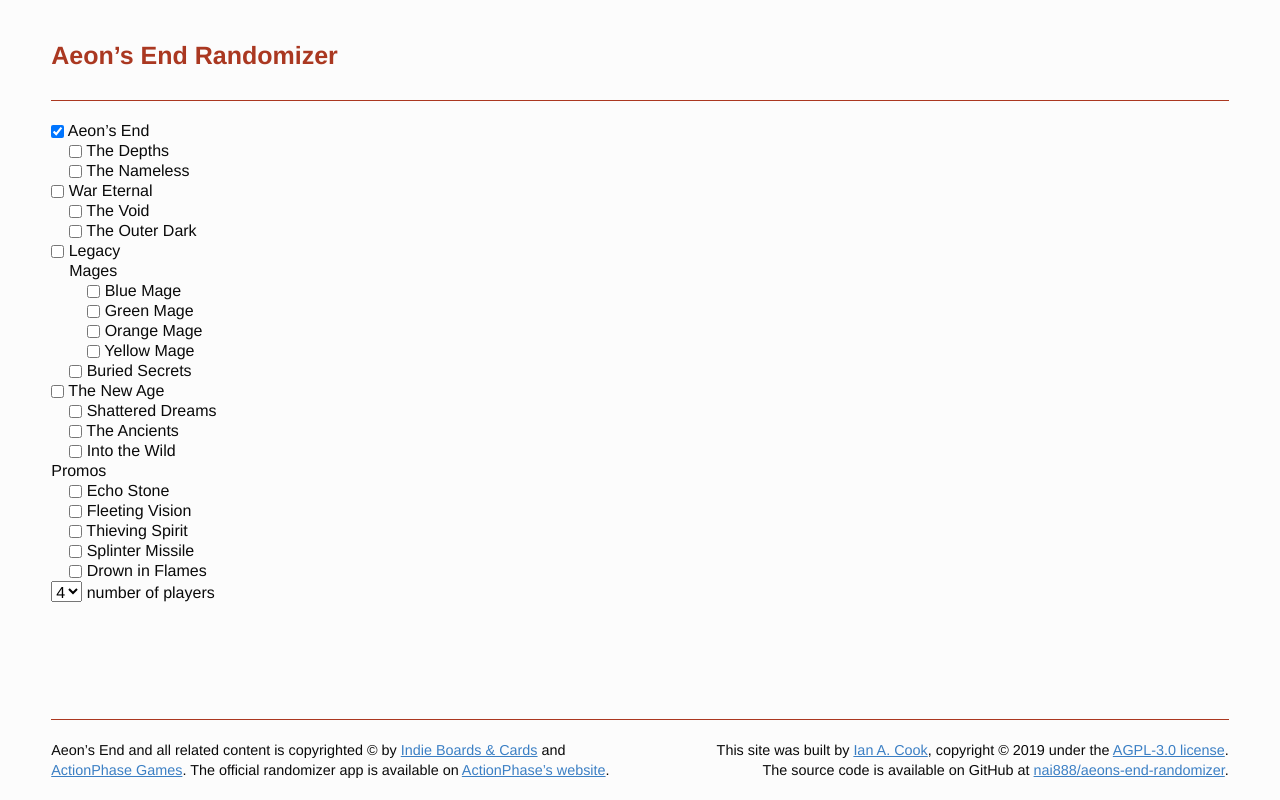
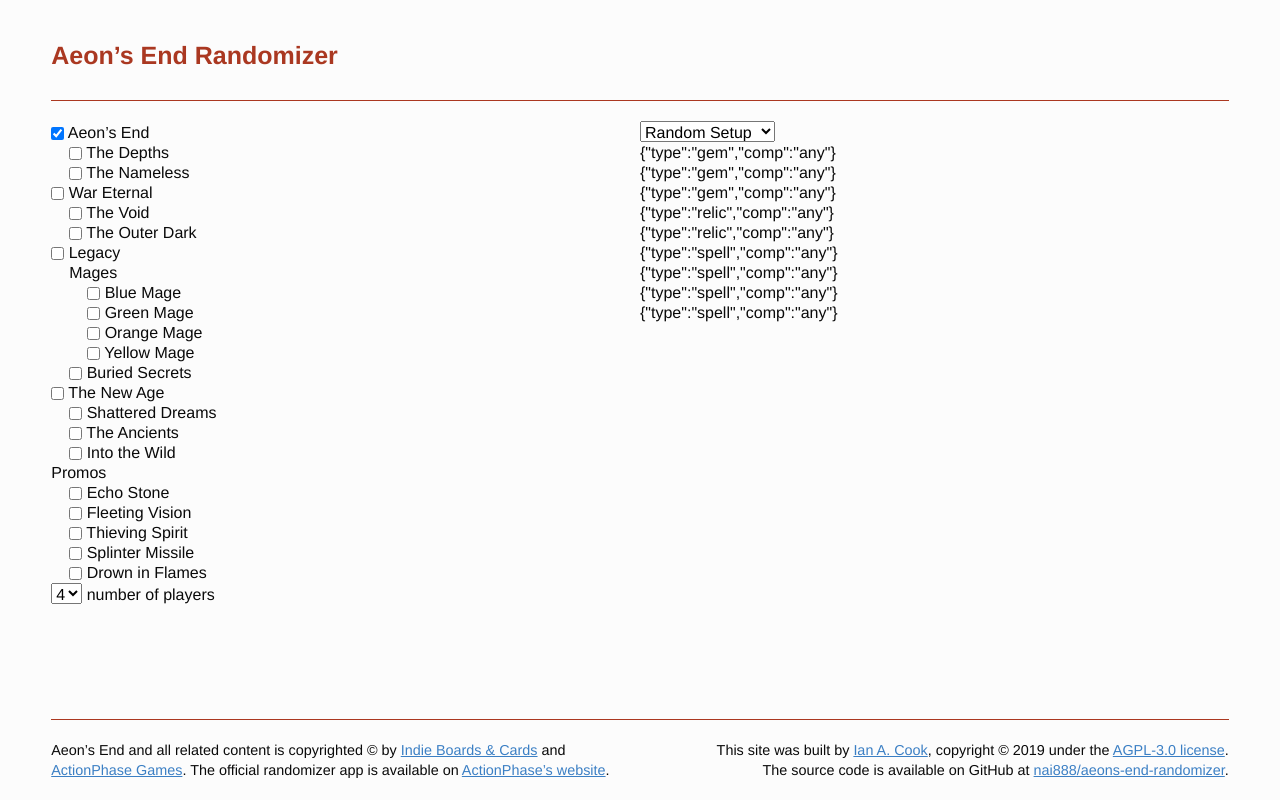
Before and after one commit to Susurrus-LLC/aeons-end-randomizer, a React (Create React App) app: page / in a window 1280 px wide. Built offline with nearby package versions, Linux system fonts and the light colour scheme.

Commit message:
Start building MarketSetup component

```diff
--- a/src/components/Form/index.js
+++ b/src/components/Form/index.js
@@ -1,6 +1,7 @@
 import React from 'react'
 
 import Options from '../Options'
+import MarketSetup from '../MarketSetup'
 
 import './form.sass'
 
@@ -11,6 +12,7 @@
     className='form'
   >
     <Options />
+    <MarketSetup />
   </form>
 )
 
--- /dev/null
+++ b/src/components/MarketSetup/index.js
@@ -0,0 +1,51 @@
+import React, { useState, useEffect } from 'react'
+
+import Markets from '../../data/marketTemplates.json'
+
+import './marketsetup.sass'
+
+const MarketSetup = () => {
+  const [selected, setSelection] = useState(Markets[0].name)
+  const [market, setMarket] = useState(Markets[0])
+
+  useEffect(() => {
+    setMarket(Markets.find(m => m.name === selected))
+  })
+
+  const setOptions = () => Markets.map(mkt => (
+    <option value={mkt.name} key={mkt.name}>
+      {mkt.name}
+    </option>
+  ))
+
+  const cards = () => {
+    let arr = []
+    for (let i = 1; i <= 9; i++) {
+      arr.push(market[`card${i}`])
+    }
+    return arr
+  }
+
+  const displayCards = () => cards().map((crd, i) => (
+    <div className={`card card${i}`} key={i}>
+      {JSON.stringify(crd)}
+    </div>
+  ))
+
+  return (
+    <div className='market-setup'>
+      <select
+        id='market-setup'
+        name='market-setup'
+        onChange={e => setSelection(e.target.value)}
+        selected={selected}
+        defaultValue={Markets[0].name}
+      >
+        {setOptions()}
+      </select>
+      {displayCards()}
+    </div>
+  )
+}
+
+export default MarketSetup
--- /dev/null
+++ b/src/components/MarketSetup/marketsetup.sass
@@ -0,0 +1,4 @@
+@import ../../styles/variables
+
+.market-setup
+  width: 50%
```
